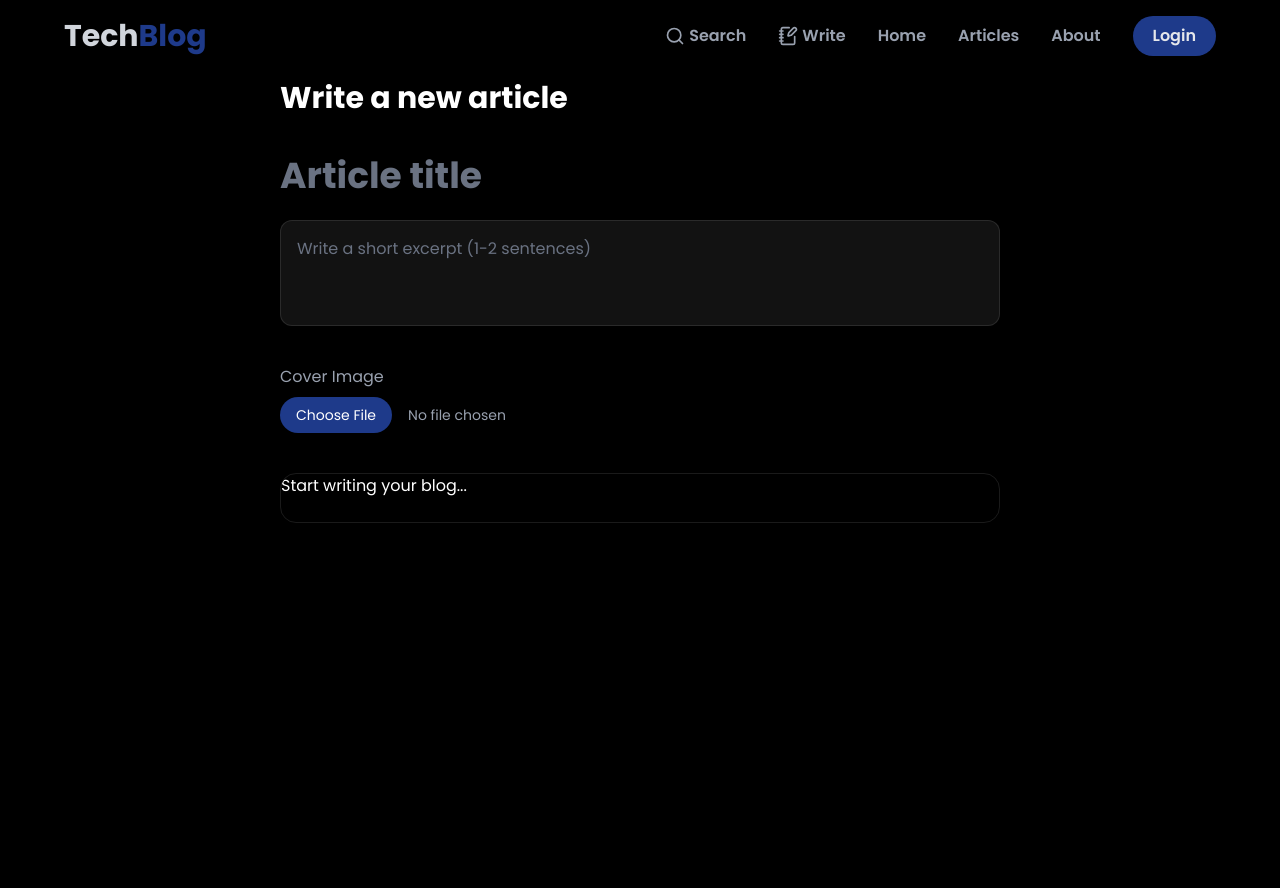
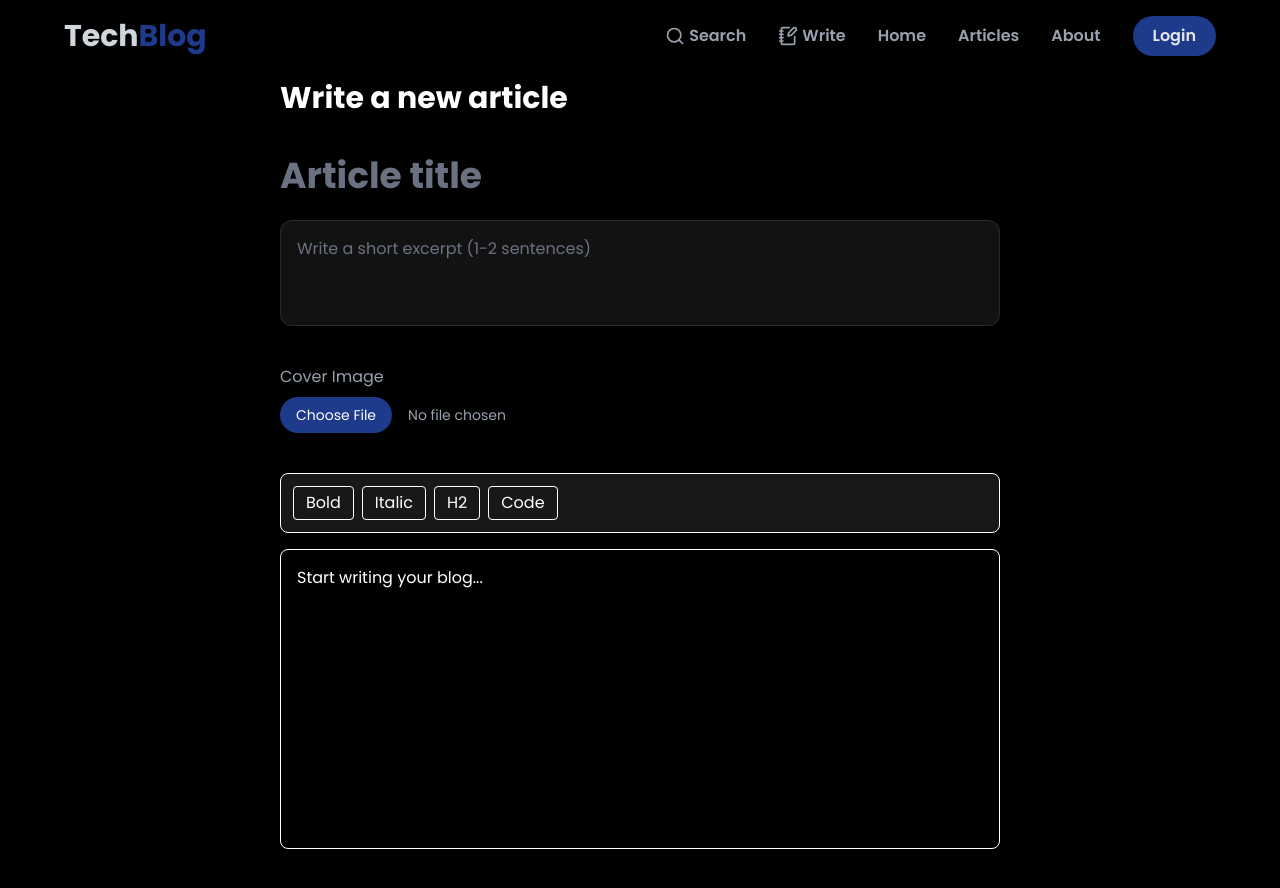
Before and after one commit to Kuldeep9711/tech-blog, a Next.js app: page /write in a window 1280 px wide. Shown: the top 888 px of the page. Before the commit the page ends 800 px from the top, so only its background shows below. Built offline with nearby package versions, Linux system fonts and the light colour scheme.

Commit message:
add toolbar buttons

```diff
--- a/src/app/write/page.tsx
+++ b/src/app/write/page.tsx
@@ -11,7 +11,7 @@ export default function WritePage() {
 
      const editor = useEditor( {
       extensions: [StarterKit],
-      content: "<p>Start writing your blog...<p>",
+      content: "<p>Start writing your blog...</p>",
       immediatelyRender: false,
      })
 
@@ -39,10 +39,47 @@ export default function WritePage() {
                 <label className='block text-gray-400 mb-2'>Cover Image</label>
                 <input type='file' accept='image/*' className='block w-full text-sm text-gray-400 file:mr-4 file:py-2 file:px-4 file:rounded-full file:border-0 file:bg-primary file:text-white hover:file:bg-indigo-500'/>
           </div>
+          { /* toolbar */}
+         <div className="flex flex-wrap gap-2 mb-4 border p-3 rounded-lg bg-zinc-900">
+           <button
+           type="button"
+           onClick={() => editor?.chain().focus().toggleBold().run()}
+           className="px-3 py-1 border rounded hover:bg-zinc-700"
+           >
+             Bold
+           </button>
 
-          {/* edit */}
-          <div className="rounded-2xl overflow-hidden border border-white/10">
-            <EditorContent editor={editor}/>
+           <button
+           type="button"
+             onClick={() => editor?.chain().focus().toggleItalic().run()}
+             className="px-3 py-1 border rounded hover:bg-zinc-700"
+           >
+            Italic
+           </button>
+
+           <button
+           type="button"
+           onClick={() => editor?.chain().focus().toggleHeading({ level: 2 }).run()}
+           className="px-3 py-1 border rounded hover:bg-zinc-700"
+           >
+              H2
+           </button>
+
+           <button
+           type="button"
+           onClick={() => editor?.chain().focus().toggleCodeBlock().run()}
+           className="px-3 py-1 border rounded hover:bg-zinc-700"
+           >
+               Code
+           </button>
+            </div>
+
+          {/* editor */}
+     {/*      <div className="rounded-2xl overflow-hidden border border-white/10"> */}
+     <div className="border rounded-lg p-4 min-h-[300px] bg-black text-white">
+            <EditorContent
+            editor={editor}
+            className="outline-none" />
           </div>
 
          </form>
```
